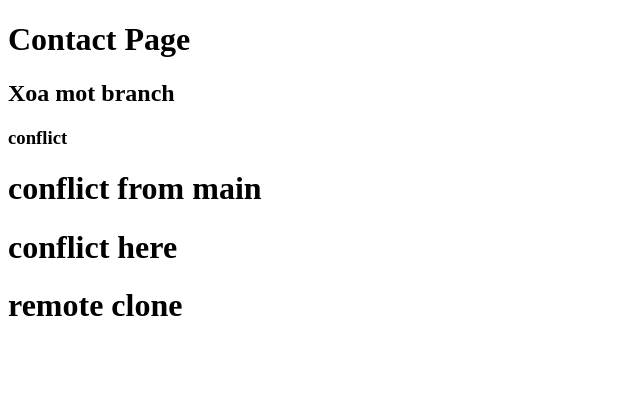
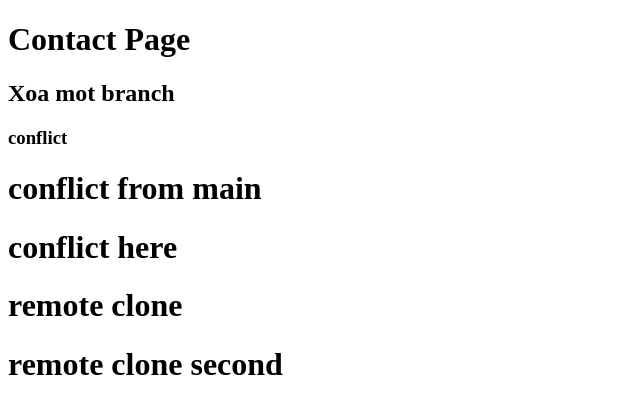
Before and after one commit to LONGAWM/KHOAWEBF8, a plain HTML site: page week1/Bai7/contact.html in a window 1280 px wide. Shown: the whole page, without its empty margins (0-640 px from the left). Drawn offline with Linux system fonts and the light colour scheme.

Commit message:
remote clone second

```diff
--- a/week1/Bai7/contact.html
+++ b/week1/Bai7/contact.html
@@ -12,5 +12,6 @@
     <h1>conflict from main</h1>
     <h1>conflict here</h1>
     <h1>remote clone</h1>
+    <h1>remote clone second</h1>
 </body>
 </html>
```
